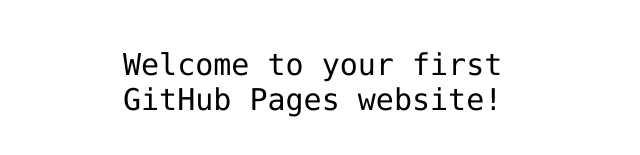
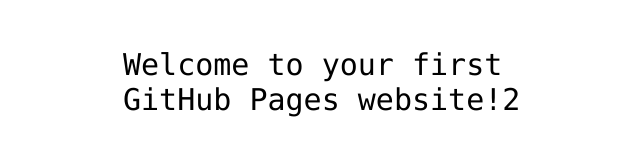
Before and after one commit to 15180388476/hello-world, a plain HTML site: page index.html in a window 1280 px wide. Shown: the part 341-496 px from the top of the page, 317-957 px from the left. Drawn offline with Linux system fonts and the light colour scheme.

Commit message:
Update index.html
test

```diff
--- a/index.html
+++ b/index.html
@@ -12,7 +12,7 @@
 <img src="https://octodex.github.com/images/daftpunktocat-thomas.gif" id="octocat" alt="octocat-gif" />
 
 <!-- Change this code here by copy and pasting your template on line 15 -->
-<p>Welcome to your first GitHub Pages website!</p>
+<p>Welcome to your first GitHub Pages website!2</p>
 
 </body>
 </html>
```
